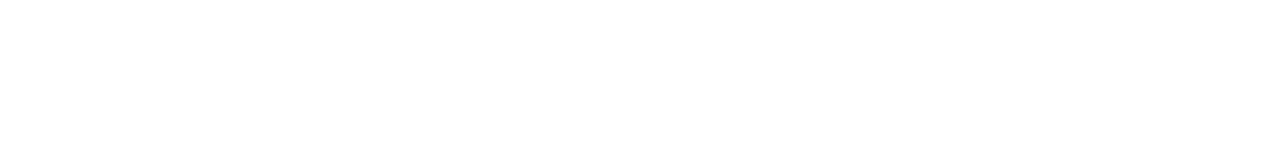
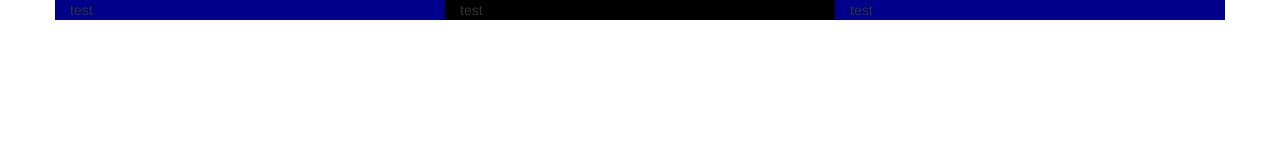
Before and after one commit to datomo/PortfolioSPA0.1, a plain HTML site: page index.html in a window 1280 px wide. Drawn offline with nearby package versions, Linux system fonts and the light colour scheme.

Commit message:
added the stylesheet and coded some collumns

```diff
--- a/index.html
+++ b/index.html
@@ -1,8 +1,25 @@
 <html>
 	<header>
-
+		<title>Some Bootstrap tests</title>
+		<link rel="stylesheet" href="styles/main.css">
+		<link rel="stylesheet" href="https://maxcdn.bootstrapcdn.com/bootstrap/3.3.7/css/bootstrap.min.css" integrity="sha384-BVYiiSIFeK1dGmJRAkycuHAHRg32OmUcww7on3RYdg4Va+PmSTsz/K68vbdEjh4u" crossorigin="anonymous">
+				<!-- Optional theme -->
+		<link rel="stylesheet" href="https://maxcdn.bootstrapcdn.com/bootstrap/3.3.7/css/bootstrap-theme.min.css" integrity="sha384-rHyoN1iRsVXV4nD0JutlnGaslCJuC7uwjduW9SVrLvRYooPp2bWYgmgJQIXwl/Sp" crossorigin="anonymous">
 	</header>
 	<body>
+		<div class="container">
+			<div class="row">
+				<div class="col-sm-4 BGdarkBlue">test</div>
+				<div class="col-sm-4 BGblack">test</div>
+				<div class="col-sm-4 BGdarkBlue">test</div>
+			</div>
+		</div>
 
+
+		<script
+  		src="https://code.jquery.com/jquery-3.1.1.slim.min.js"
+  		integrity="sha256-/SIrNqv8h6QGKDuNoLGA4iret+kyesCkHGzVUUV0shc="
+  		crossorigin="anonymous"></script>
+		<script src="https://maxcdn.bootstrapcdn.com/bootstrap/3.3.7/js/bootstrap.min.js" integrity="sha384-Tc5IQib027qvyjSMfHjOMaLkfuWVxZxUPnCJA7l2mCWNIpG9mGCD8wGNIcPD7Txa" crossorigin="anonymous"></script>
 	</body>
 </html>
--- /dev/null
+++ b/styles/main.css
@@ -0,0 +1,7 @@
+.BGdarkBlue {
+	background-color: Darkblue;
+}
+
+.BGblack {
+	background-color: black;
+}
```
